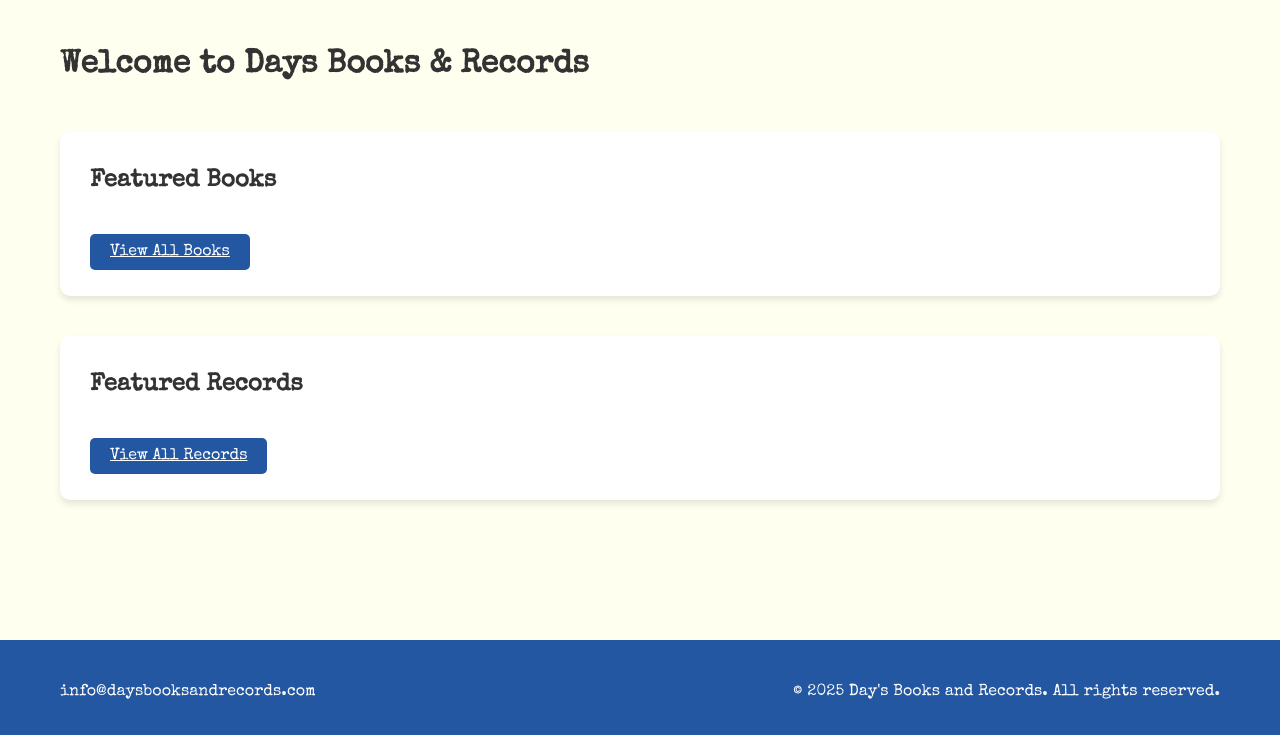
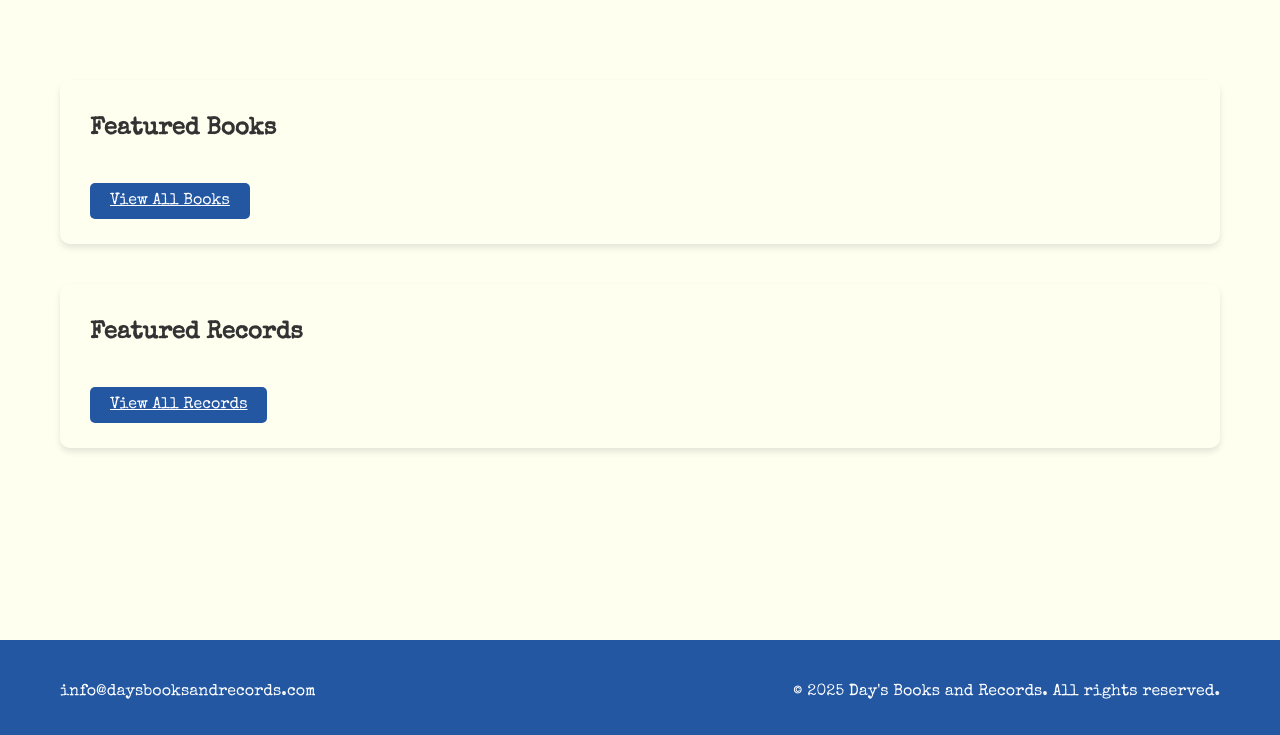
Before and after one commit to salty-ivy/daysbookandrecords, a Django app: template daysbookandrecords/home/templates/home/home_page.html in a window 1280 px wide. Shown: the part 145-880 px from the top of the page. Run offline with Django 5.2, Linux system fonts and the light colour scheme; the template is opened without the code that fills it, so the values that code supplies are empty; parts of the project's set-up code (start-up, migrations or seed data) failed here and were passed over.

Commit message:
Design fix

```diff
--- a/daysbookandrecords/daysbookandrecords/templates/base.html
+++ b/daysbookandrecords/daysbookandrecords/templates/base.html
@@ -99,7 +99,7 @@
         }
 
         .item-card {
-            background: white;
+            background: #FFFFF0;
             border-radius: 10px;
             padding: 20px;
             box-shadow: 0 4px 6px rgba(0,0,0,0.1);
@@ -232,7 +232,7 @@
 
         /* Story-style layout for home page */
         .story-item {
-            background: white;
+            background: #FFFFF0;
             padding: 30px;
             border-radius: 10px;
             margin-bottom: 30px;
--- a/daysbookandrecords/home/templates/home/home_page.html
+++ b/daysbookandrecords/home/templates/home/home_page.html
@@ -6,7 +6,6 @@
 
 {% block content %}
 <div>
-    <h1>Welcome to Days Books & Records</h1>
     {% if page.intro %}
         {{ page.intro|richtext }}
     {% endif %}
```
